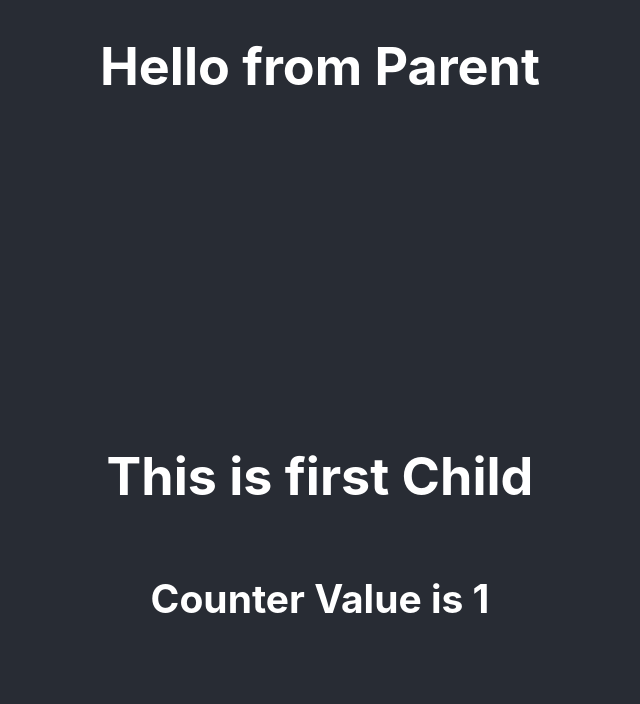
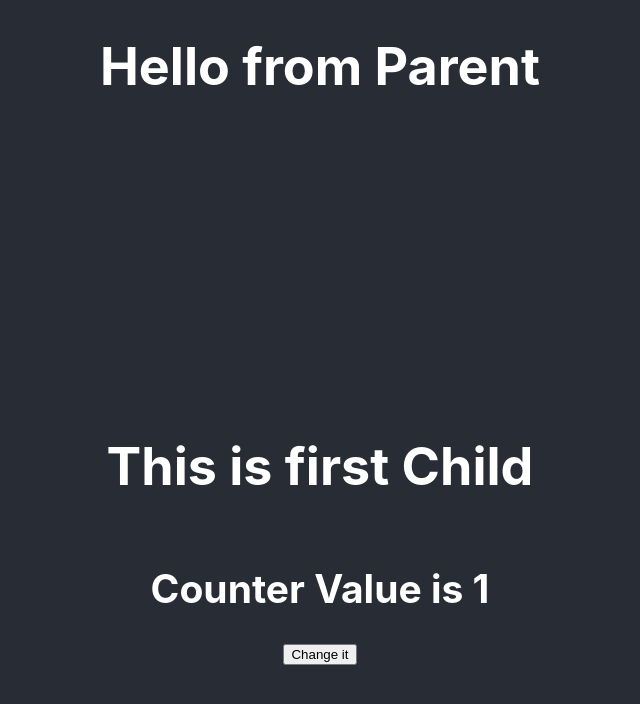
Before and after one commit to SanaAlvi/React-App2, a React (Create React App) app: page / in a window 1280 px wide. Shown: the top 704 px of the page, without its empty margins (320-960 px from the left). Built offline with nearby package versions, Linux system fonts and the light colour scheme.

Commit message:
Update Child.js
use as array {counterValue[0]} and give index 0

```diff
--- a/src/Child.js
+++ b/src/Child.js
@@ -2,14 +2,21 @@ import React, { useContext } from 'react';
 import './App.css';
 import CounterContext from './ConterContext';
 
-// import Parent from './Parent';
+// if we are using let [count,setCount] =useState(25) in App.js and we simply
+// <button onClick={() => {counterValue++}}>Add</button>  do this in child
+// value will never shows in page to be updated means update hu jahy ga render nai hu ga.
+
+
+// we have to give {counterValue[0]} beacuse it is array and first part have number
+// second have function in line 18
 
 const Child = () => {
     let counterValue = useContext (CounterContext)
     return(
         <div className="App-header">
             <h1>This is first Child </h1>
-           <h2> Counter Value is {counterValue} </h2>
+            <h2> Counter Value is {counterValue[0]} </h2>
+            <button onClick={() => {counterValue[1](counterValue[0]++)}}>Change it</button>
         </div>
     )
 }
```
